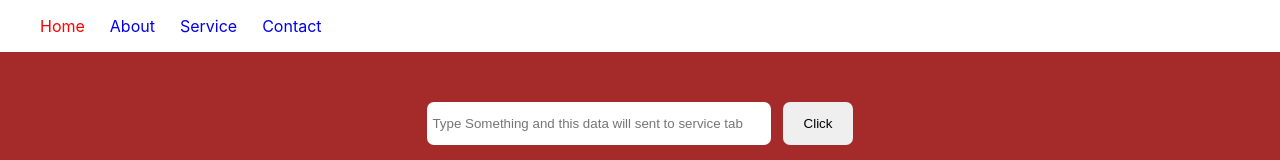
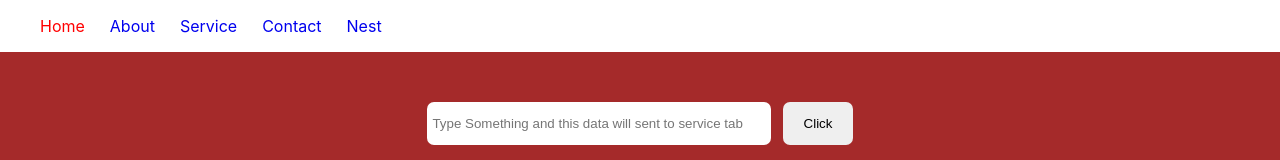
Before and after one commit to koheinthurako/React20-9-2023, a React (Create React App) app in the folder router/: page / in a window 1280 px wide. Shown: the top 160 px of the page. Built offline with nearby package versions, Linux system fonts and the light colour scheme.

Commit message:
add Nest to Nav

```diff
--- a/router/src/pages/components/Nav.jsx
+++ b/router/src/pages/components/Nav.jsx
@@ -23,6 +23,9 @@ const Nav = () => {
                 {/* NavLink သည် တစ်ခုခုကို နှိပ်လိုက်တာနဲ့ active class ကို default အနေနဲ့ auto ထည့်ပေးပြီး active ဖြစ်ရင် ဘာလုပ်မယ် မလုပ်ဘူးဆိုတာကို လုပ်နိုင်သည် */}
                 <NavLink to={'/contact'}>Contact</NavLink>
             </li>
+            <li>
+                <NavLink to={'/nest'}>Nest</NavLink>
+            </li>
         </ul>
     </div>
   )
```
